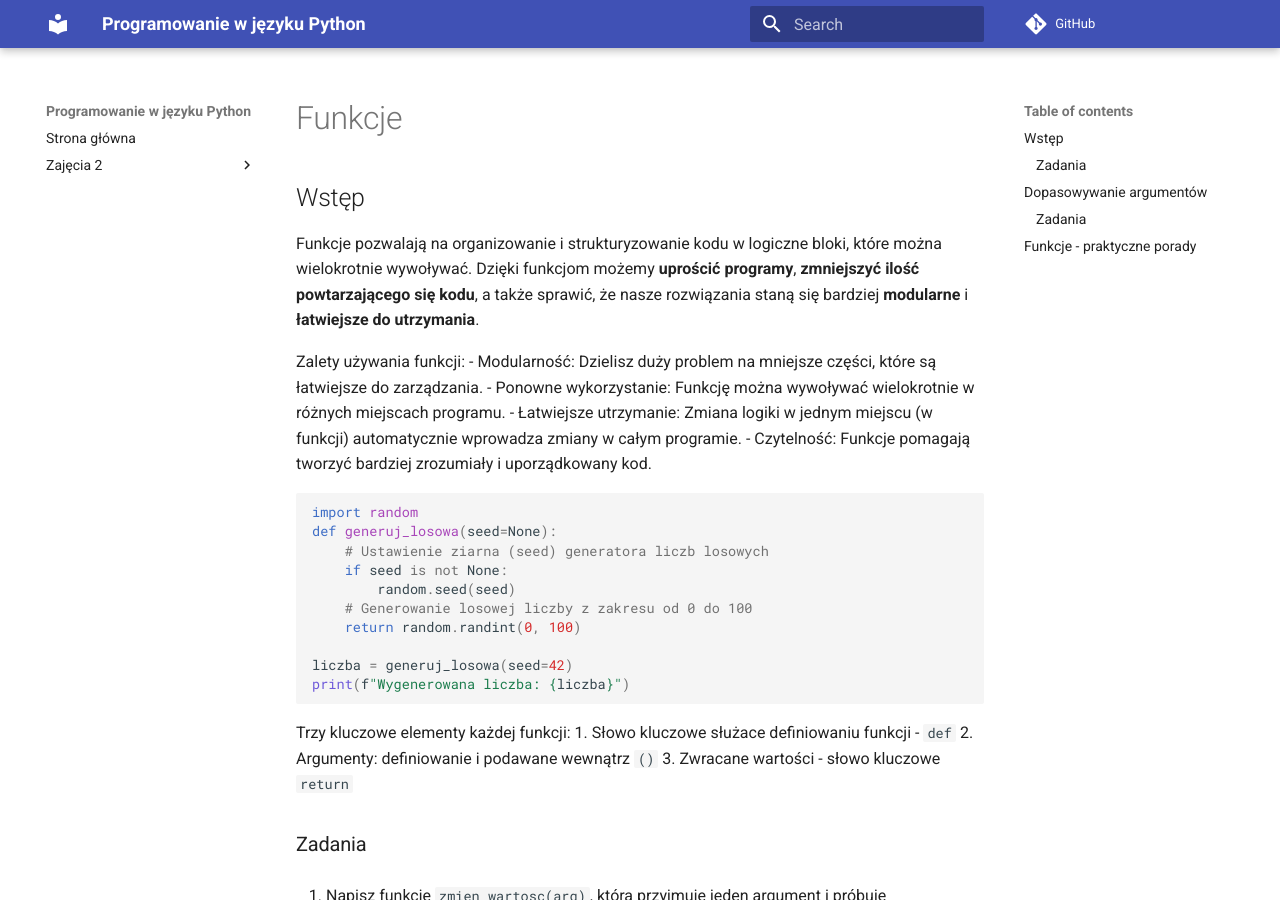
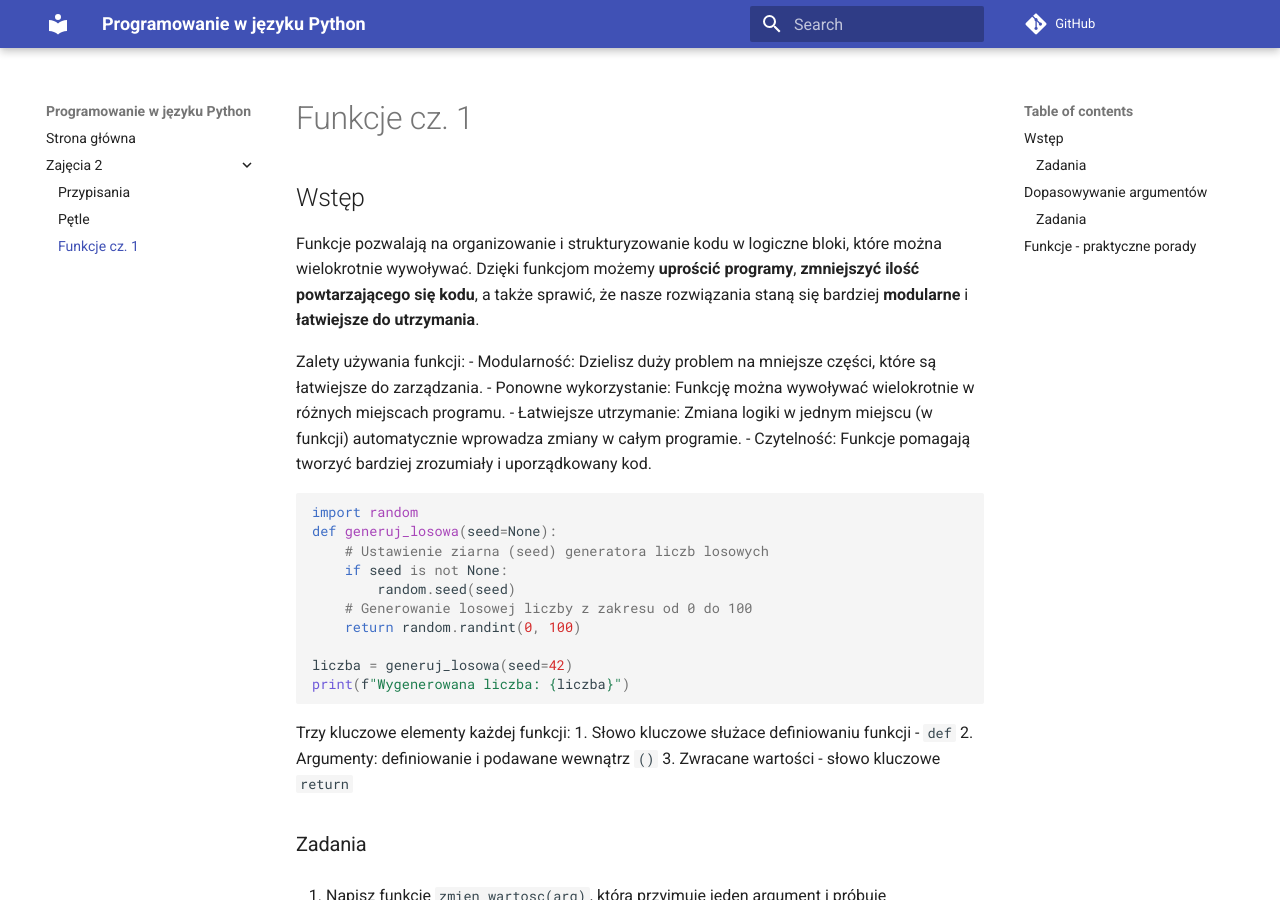
Before and after one commit to emiliaroman/python-1-starter, an MkDocs documentation site: the page built from docs/zaj2/funkcje.md, in a window 1280 px wide and 900 px high. Built offline with MkDocs 1.6.1 and Material for MkDocs 9.7.7, drawn with Linux system fonts in a browser that asks for light colours; comment, search, counter and statistics services are not loaded.

Commit message:
Add functions to nav

```diff
--- a/mkdocs.yml
+++ b/mkdocs.yml
@@ -21,3 +21,4 @@ nav:
   - Zajęcia 2:
     - Przypisania: zaj2/przypisania.md
     - Pętle: zaj2/petle.md
+    - Funkcje cz. 1: zaj2/funkcje.md
```
